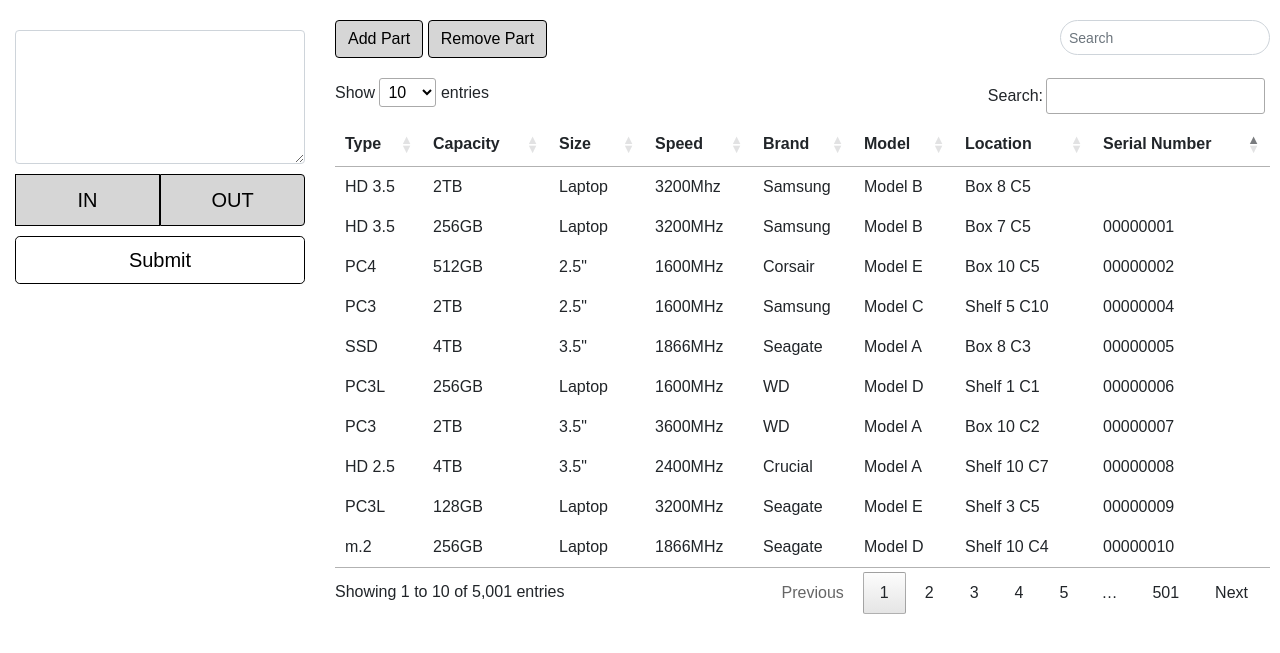
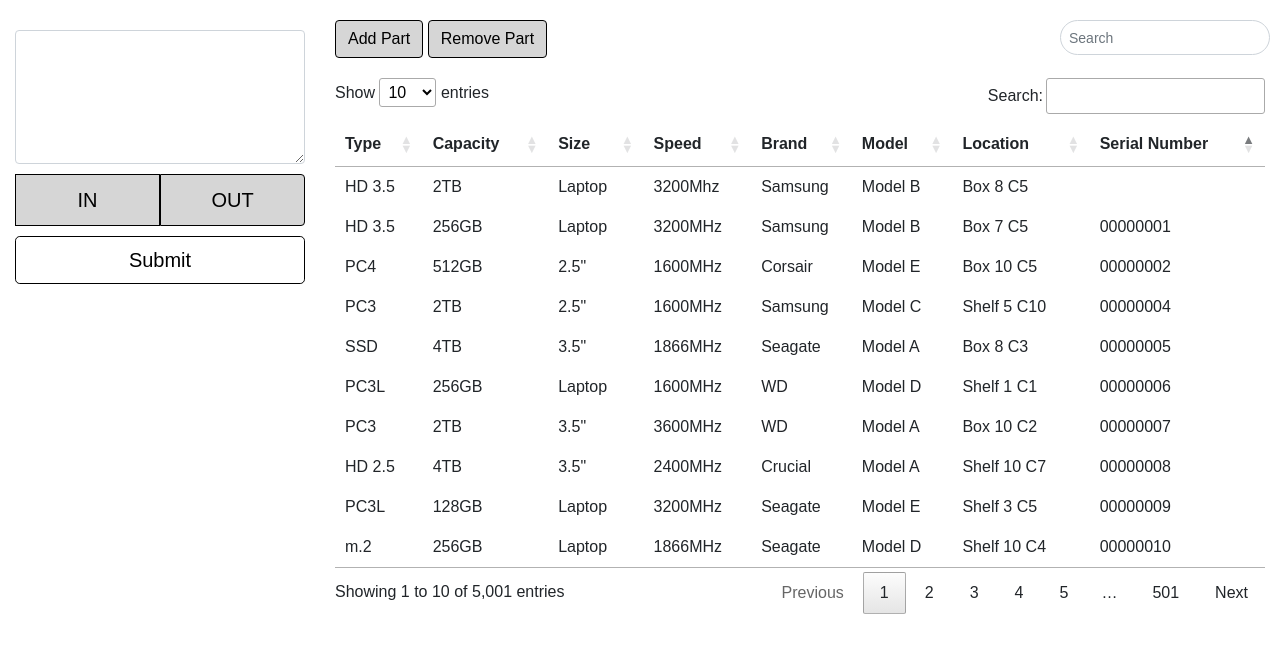
Before and after one commit to mnothman/HD-Requester, a Flask app: page / in a window 1280 px wide. Shown: the part 75-728 px from the top of the page. Run offline with Flask 3, Linux system fonts and the light colour scheme; data comes from the database, SQL or seed files in the repository; some libraries are stand-ins or nearby versions.

```diff
--- a/templates/index.html
+++ b/templates/index.html
@@ -349,7 +349,7 @@
 				</div><!-- end row -->
 				<!-- Table for displaying records -->
 				<div class="table-container">
-					<table id="partsTable">
+					<table id="partsTable" style="width: 100%;">
 						<thead>
 							<tr>
 								<th>Type</th>
```
